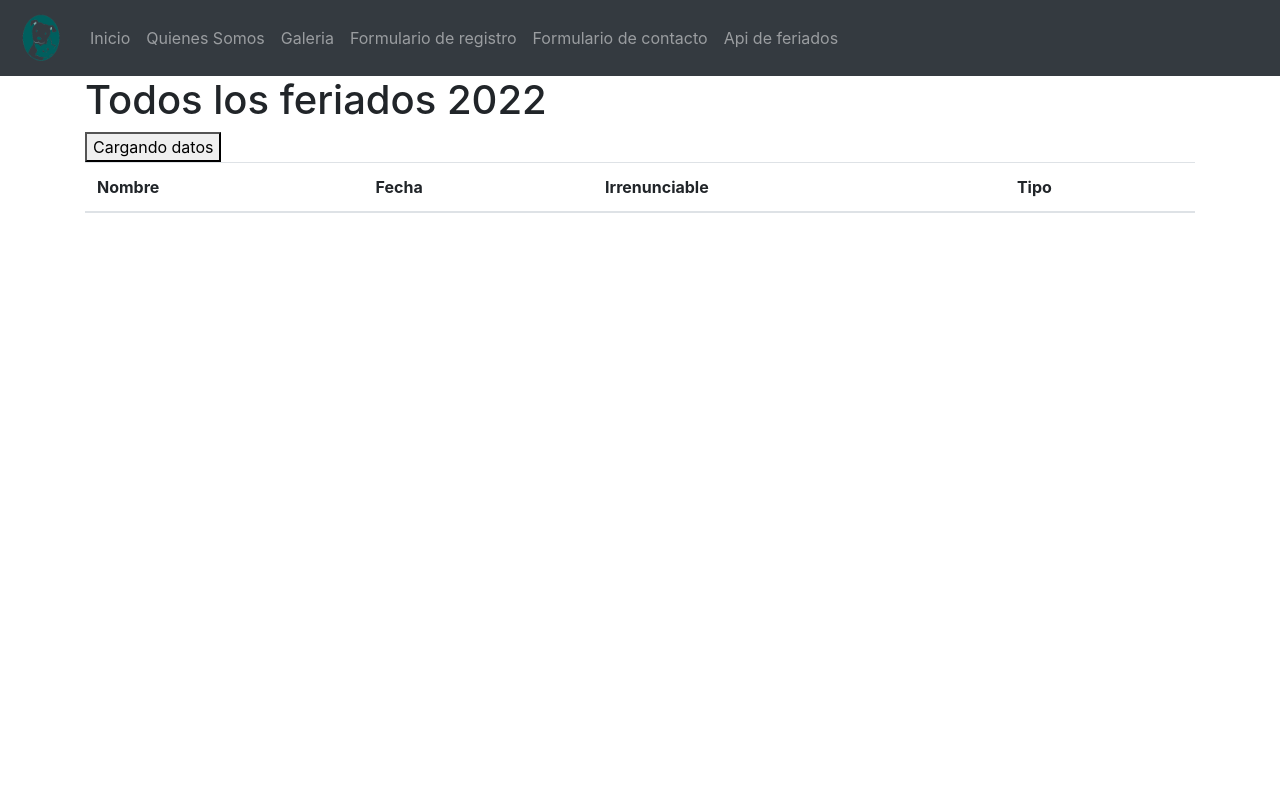
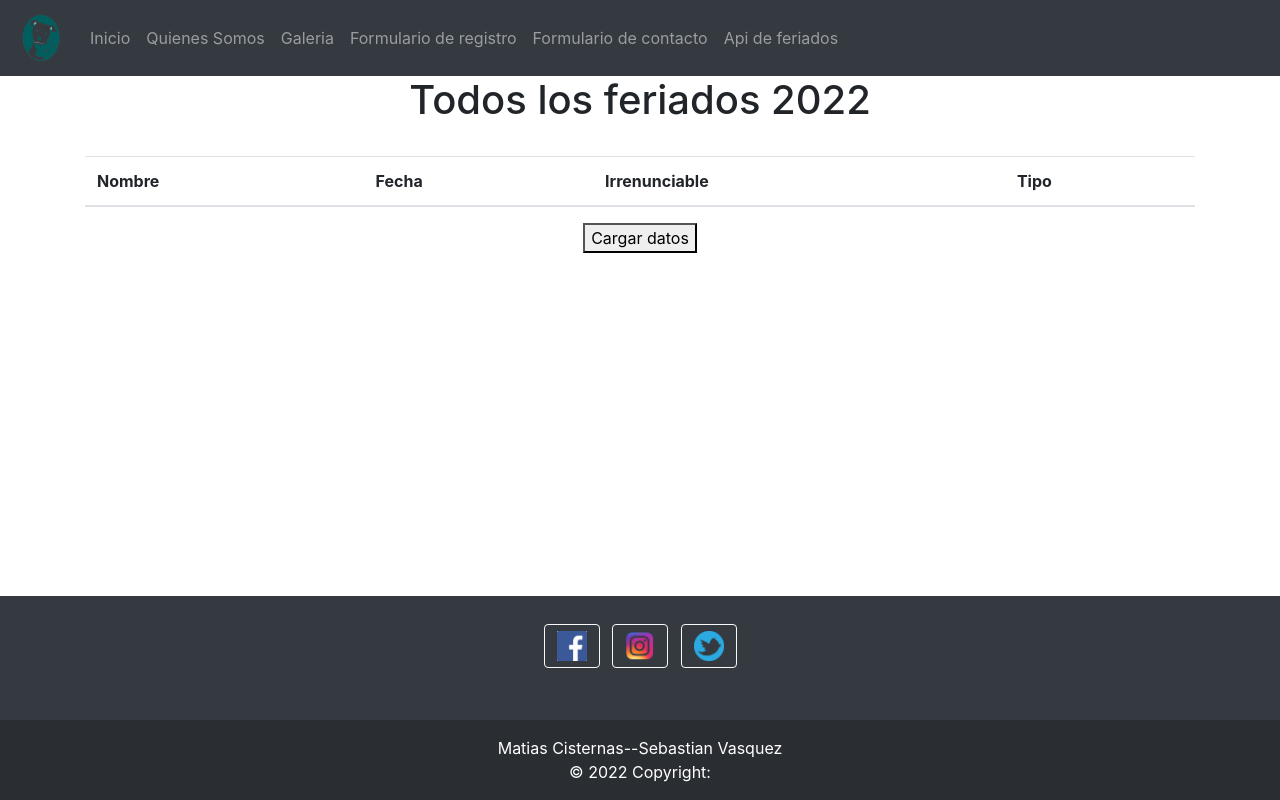
Before and after one commit to MatiasCis/exp2.Cisternas-Vasquez-005D, a plain HTML site: page Api.html in a window 1280 px wide. Drawn offline with nearby package versions, Linux system fonts and the light colour scheme.

Commit message:
Entrega 2: Servicios WEB

```diff
--- a/Api.html
+++ b/Api.html
@@ -77,11 +77,9 @@
       </nav>
 
     <div class="container">
-        <h1>Todos los feriados 2022</h1>
+        <h1 style="text-align: center;">Todos los feriados 2022</h1><br>
 
-        <div id="caja">
-            <button type="button" id="enviar">Cargando datos</button>
-        </div>
+
 
         <table class="table" id="feriados">
             <thead>
@@ -97,7 +95,35 @@
         </table>
     </div>
 
+    <div style="text-align: center;" id="caja">
+      <button  type="button" id="enviar">Cargar datos</button>
+  </div>
+  <br>
 
+
+<br><br><br><br><br><br><br><br>
+      <footer class="footer bg-dark text-center text-white">
+          <div class="container p-4 pb-0">
+          <section class="mb-4">
+              <!--  facebook -->
+              <a class="btn btn-outline-light btn-floating m-1" href="https://www.facebook.com/" role="button"
+              ><i class="fab fa-facebook-f"><img src="img/logoface.png" width="30px"></i
+              ></a>
+              <!-- instagram -->
+              <a class="btn btn-outline-light btn-floating m-1" href="https://www.instagram.com/" role="button"
+              ><i class="fab fa-instagram"><img src="img/logoing.png" width="30px"></i></a>
+              <!-- twitter -->
+              <a class="btn btn-outline-light btn-floating m-1" href="https://twitter.com/" role="button"
+              ><i class="fab fa-twitter"><img src="img/logotwitt.png" width="30px"></i
+              ></a>
+          </div>
+          <div class="text-center p-3" style="background-color: rgba(0, 0, 0, 0.2);">
+          Matias Cisternas--Sebastian Vasquez
+          <br>
+          © 2022 Copyright:
+          </div>
+      </footer>
+      </div>
 
 </body>
 </html>
--- a/css/cssApi.css
+++ b/css/cssApi.css
@@ -0,0 +1,8 @@
+.footer {
+    position: fixed;
+    left: 0;
+    bottom: 0;
+    width: 100%;
+
+
+  }
```
Also changed, not shown: Formulario de contacto.html (+3 -0 lines), Formulario de registro usuario.html (+3 -0 lines), galeria.html (+3 -0 lines), index.html (+3 -0 lines), somos.html (+3 -0 lines), css/css.css (line endings or trailing spaces), css/cssFormContacto.css (line endings or trailing spaces), css/cssGaleria.css (line endings or trailing spaces), css/cssIndex.css (line endings or trailing spaces), css/cssRegistroUsuario.css (line endings or trailing spaces).
